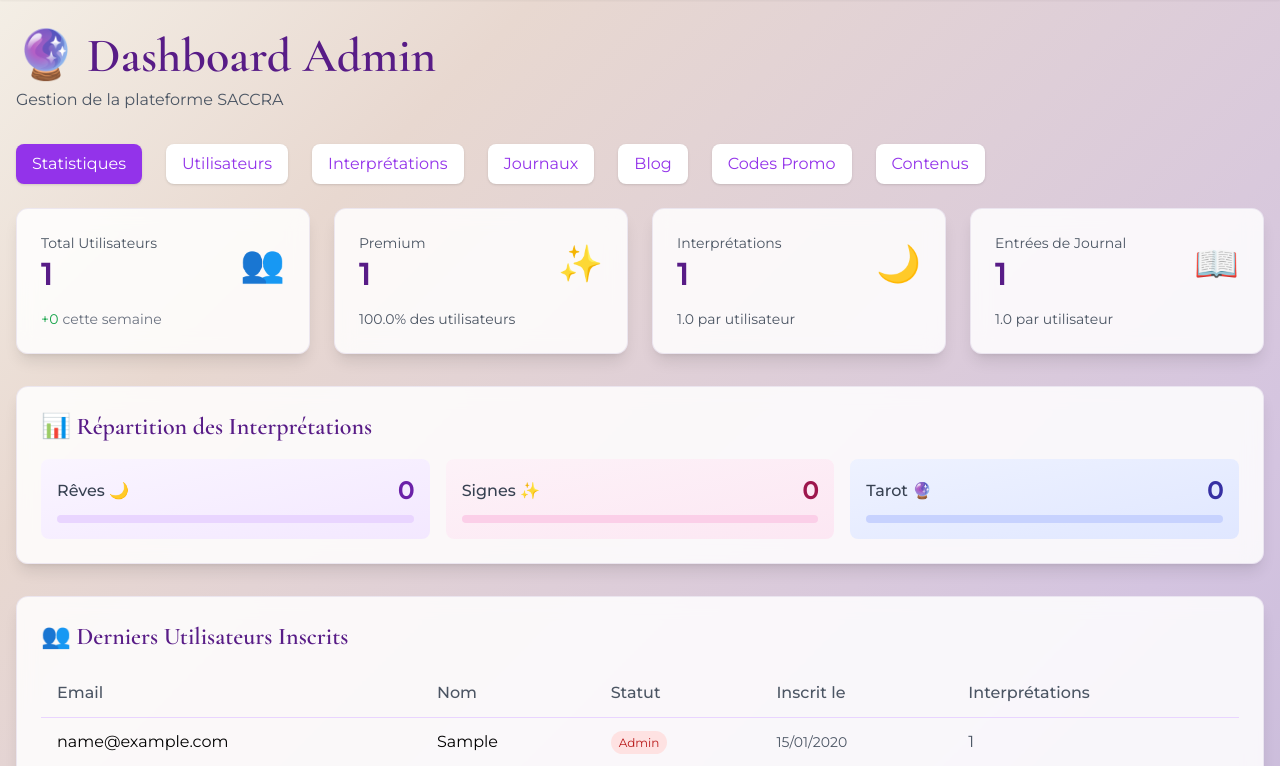
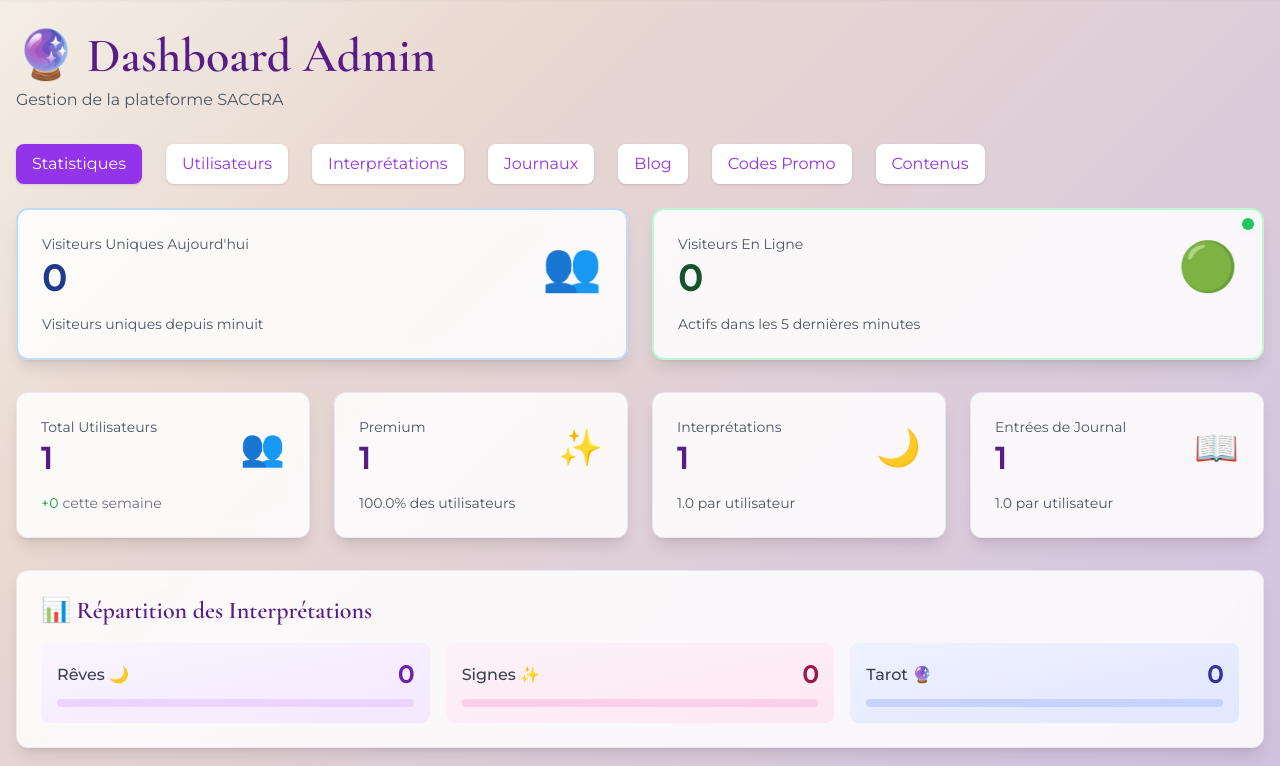
Before and after one commit to max0067/saccra, a Flask app: page /admin/dashboard in a window 1280 px wide. Shown: the part 68-834 px from the top of the page. Run offline with Flask 3, Linux system fonts and the light colour scheme; a user stored in the database is signed in; tables that the repository leaves empty hold one stand-in row (values such as "Sample post"); some libraries are stand-ins or nearby versions.

Commit message:
Feature: Analytics - Tracking des visiteurs 📈
Ajout d'un système complet de tracking des visiteurs pour l'admin:

**Modèle Visit:**
- Tracking RGPD-compliant (hash anonyme de l'IP + User-Agent)
- Stockage: page visitée, timestamp, user_id (si connecté)
- Méthodes statiques:
  - get_unique_visitors_today() - Visiteurs uniques aujourd'hui
  - get_online_visitors() - Visiteurs actifs (5 dernières minutes)
  - create_visitor_hash() - Hash SHA256 pour anonymisation

**Route Analytics (/api/track):**
- Enregistrement AJAX des visites de pages
- Récupère IP depuis X-Forwarded-For (proxy-friendly)
- Ne bloque jamais le site en cas d'erreur

**Tracking automatique:**
- Script JavaScript dans base.html
- Enregistre chaque visite de page automatiquement
- Silencieux en cas d'échec (UX non affectée)

**Dashboard Admin:**
- 2 nouvelles cartes en haut:
  - "Visiteurs Uniques Aujourd'hui" (🔵 bleu)
  - "Visiteurs En Ligne" (🟢 vert avec animation ping)
- Stats temps réel actualisées à chaque chargement
- Design cohérent avec les autres stats

**RGPD:**
- Pas de stockage d'IP en clair (hash SHA256)
- Anonymisation avec sel unique
- Détection des bots via User-Agent

**Migration:**
- Script create_visits_table.py pour créer la table

L'admin peut maintenant suivre le trafic en temps réel !

```diff
--- a/app/__init__.py
+++ b/app/__init__.py
@@ -51,6 +51,7 @@ def create_app(config_class=Config):
     from app.routes.meditations import bp as meditations_bp
     from app.routes.journal import bp as journal_bp
     from app.routes.blog import bp as blog_bp
+    from app.routes.analytics import bp as analytics_bp
 
     app.register_blueprint(main_bp)
     app.register_blueprint(auth_bp, url_prefix='/auth')
@@ -61,5 +62,6 @@ def create_app(config_class=Config):
     app.register_blueprint(meditations_bp)
     app.register_blueprint(journal_bp)
     app.register_blueprint(blog_bp)
+    app.register_blueprint(analytics_bp, url_prefix='/api')
 
     return app
--- a/app/models.py
+++ b/app/models.py
@@ -50,6 +50,7 @@ class User(UserMixin, db.Model):
     meditation_listens = db.relationship('MeditationListen', backref='user', lazy='dynamic', cascade='all, delete-orphan')
     journal_entries = db.relationship('JournalEntry', backref='user', lazy='dynamic', cascade='all, delete-orphan')
     blog_posts = db.relationship('BlogPost', backref='author', lazy='dynamic', cascade='all, delete-orphan')
+    visits = db.relationship('Visit', backref='visitor', lazy='dynamic')
 
     def set_password(self, password):
         """Hash le mot de passe"""
@@ -439,3 +440,61 @@ class BlogPost(db.Model):
         # Enlever les tirets au début et à la fin
         slug = slug.strip('-')
         return slug
+
+
+class Visit(db.Model):
+    """Tracking des visites pour analytics (RGPD-friendly)"""
+    __tablename__ = 'visits'
+
+    id = db.Column(db.Integer, primary_key=True)
+
+    # Identifiant unique du visiteur (hash de l'IP + User-Agent pour privacy)
+    visitor_hash = db.Column(db.String(64), nullable=False, index=True)
+
+    # Page visitée
+    page_url = db.Column(db.String(500), nullable=False)
+
+    # Métadonnées (anonymisées)
+    user_agent = db.Column(db.String(500))  # Pour détecter bots
+
+    # Timestamps
+    visited_at = db.Column(db.DateTime, default=datetime.utcnow, nullable=False, index=True)
+
+    # Utilisateur (optionnel, si connecté)
+    user_id = db.Column(db.Integer, db.ForeignKey('users.id'), index=True)
+
+    def __repr__(self):
+        return '<Visit {}>'.format(self.visitor_hash[:8])
+
+    @staticmethod
+    def get_unique_visitors_today():
+        """Compte le nombre de visiteurs uniques aujourd'hui"""
+        from sqlalchemy import func
+        today_start = datetime.utcnow().replace(hour=0, minute=0, second=0, microsecond=0)
+
+        count = db.session.query(func.count(func.distinct(Visit.visitor_hash))).filter(
+            Visit.visited_at >= today_start
+        ).scalar()
+
+        return count or 0
+
+    @staticmethod
+    def get_online_visitors():
+        """Compte le nombre de visiteurs en ligne (actifs dans les 5 dernières minutes)"""
+        from sqlalchemy import func
+        five_minutes_ago = datetime.utcnow() - timedelta(minutes=5)
+
+        count = db.session.query(func.count(func.distinct(Visit.visitor_hash))).filter(
+            Visit.visited_at >= five_minutes_ago
+        ).scalar()
+
+        return count or 0
+
+    @staticmethod
+    def create_visitor_hash(ip_address, user_agent):
+        """Crée un hash anonyme du visiteur (RGPD compliant)"""
+        import hashlib
+        # Combiner IP + User-Agent + un sel pour créer un hash unique
+        salt = 'sacra-2025-visitor-tracking'
+        data = '{}{}{}'.format(ip_address, user_agent, salt)
+        return hashlib.sha256(data.encode()).hexdigest()
--- a/app/routes/admin.py
+++ b/app/routes/admin.py
@@ -7,7 +7,7 @@ from flask_login import login_required, current_user
 from functools import wraps
 from datetime import datetime, timedelta
 from sqlalchemy import func
-from app.models import db, User, Interpretation, PromoCode, SpiritualProfile, SiteContent, JournalEntry, BlogPost
+from app.models import db, User, Interpretation, PromoCode, SpiritualProfile, SiteContent, JournalEntry, BlogPost, Visit
 from werkzeug.utils import secure_filename
 import stripe
 import os
@@ -66,6 +66,10 @@ def dashboard():
     # Derniers utilisateurs
     recent_users = User.query.order_by(User.created_at.desc()).limit(10).all()
 
+    # Statistiques de visiteurs
+    visitors_today = Visit.get_unique_visitors_today()
+    visitors_online = Visit.get_online_visitors()
+
     stats = {
         'total_users': total_users,
         'premium_users': premium_users,
@@ -77,6 +81,8 @@ def dashboard():
         'dream_count': dream_count,
         'sign_count': sign_count,
         'tarot_count': tarot_count,
+        'visitors_today': visitors_today,
+        'visitors_online': visitors_online,
     }
 
     return render_template('admin/dashboard.html', stats=stats, recent_users=recent_users)
--- /dev/null
+++ b/app/routes/analytics.py
@@ -0,0 +1,48 @@
+"""
+Routes pour le tracking des visiteurs (analytics)
+"""
+from flask import Blueprint, request, jsonify
+from flask_login import current_user
+from app.models import db, Visit
+from datetime import datetime
+
+bp = Blueprint('analytics', __name__)
+
+
+@bp.route('/track', methods=['POST'])
+def track_visit():
+    """Enregistre une visite de page (AJAX)"""
+
+    try:
+        data = request.get_json()
+        page_url = data.get('page_url', request.referrer or '/')
+
+        # Récupérer les informations du visiteur
+        ip_address = request.headers.get('X-Forwarded-For', request.remote_addr)
+        if ip_address:
+            # Prendre seulement la première IP si derrière un proxy
+            ip_address = ip_address.split(',')[0].strip()
+
+        user_agent = request.headers.get('User-Agent', '')
+
+        # Créer un hash anonyme du visiteur
+        visitor_hash = Visit.create_visitor_hash(ip_address, user_agent)
+
+        # Créer la visite
+        visit = Visit(
+            visitor_hash=visitor_hash,
+            page_url=page_url,
+            user_agent=user_agent,
+            user_id=current_user.id if current_user.is_authenticated else None,
+            visited_at=datetime.utcnow()
+        )
+
+        db.session.add(visit)
+        db.session.commit()
+
+        return jsonify({'success': True})
+
+    except Exception as e:
+        # Ne pas bloquer le site si le tracking échoue
+        print(f'Erreur tracking: {str(e)}')
+        return jsonify({'success': False}), 200  # Retourner 200 quand même
--- a/app/templates/admin/dashboard.html
+++ b/app/templates/admin/dashboard.html
@@ -19,6 +19,43 @@
         <a href="{{ url_for('admin.blog') }}" class="px-4 py-2 bg-white text-purple-600 rounded-lg shadow hover:bg-purple-50">Blog</a>
         <a href="{{ url_for('admin.promo_codes') }}" class="px-4 py-2 bg-white text-purple-600 rounded-lg shadow hover:bg-purple-50">Codes Promo</a>
         <a href="{{ url_for('admin.site_contents') }}" class="px-4 py-2 bg-white text-purple-600 rounded-lg shadow hover:bg-purple-50">Contenus</a>
+    </div>
+
+    <!-- Statistiques Visiteurs (temps réel) -->
+    <div class="grid grid-cols-1 md:grid-cols-2 gap-6 mb-8">
+        <!-- Visiteurs aujourd'hui -->
+        <div class="card-mystical rounded-xl p-6 shadow-lg fade-in border-2 border-blue-200">
+            <div class="flex items-center justify-between">
+                <div>
+                    <p class="text-gray-600 text-sm mb-1">Visiteurs Uniques Aujourd'hui</p>
+                    <p class="text-4xl font-bold text-blue-900">{{ stats.visitors_today }}</p>
+                </div>
+                <div class="text-5xl">👥</div>
+            </div>
+            <div class="mt-4 text-sm text-gray-600">
+                Visiteurs uniques depuis minuit
+            </div>
+        </div>
+
+        <!-- Visiteurs en ligne -->
+        <div class="card-mystical rounded-xl p-6 shadow-lg fade-in border-2 border-green-200 relative overflow-hidden">
+            <div class="absolute top-2 right-2">
+                <span class="flex h-3 w-3">
+                    <span class="animate-ping absolute inline-flex h-full w-full rounded-full bg-green-400 opacity-75"></span>
+                    <span class="relative inline-flex rounded-full h-3 w-3 bg-green-500"></span>
+                </span>
+            </div>
+            <div class="flex items-center justify-between">
+                <div>
+                    <p class="text-gray-600 text-sm mb-1">Visiteurs En Ligne</p>
+                    <p class="text-4xl font-bold text-green-900">{{ stats.visitors_online }}</p>
+                </div>
+                <div class="text-5xl">🟢</div>
+            </div>
+            <div class="mt-4 text-sm text-gray-600">
+                Actifs dans les 5 dernières minutes
+            </div>
+        </div>
     </div>
 
     <!-- Statistiques Globales -->
--- a/app/templates/base.html
+++ b/app/templates/base.html
@@ -195,6 +195,26 @@
         </div>
     </footer>
 
+    <!-- Tracking des visiteurs (analytics) -->
+    <script>
+        // Enregistrer la visite de la page
+        (function() {
+            try {
+                fetch('/api/track', {
+                    method: 'POST',
+                    headers: {
+                        'Content-Type': 'application/json'
+                    },
+                    body: JSON.stringify({
+                        page_url: window.location.pathname
+                    })
+                });
+            } catch (e) {
+                // Ne rien faire si le tracking échoue (ne pas bloquer le site)
+            }
+        })();
+    </script>
+
     {% block extra_js %}{% endblock %}
 
 </body>
```
Also changed, not shown: create_visits_table.py (added, +36 -0 lines).
